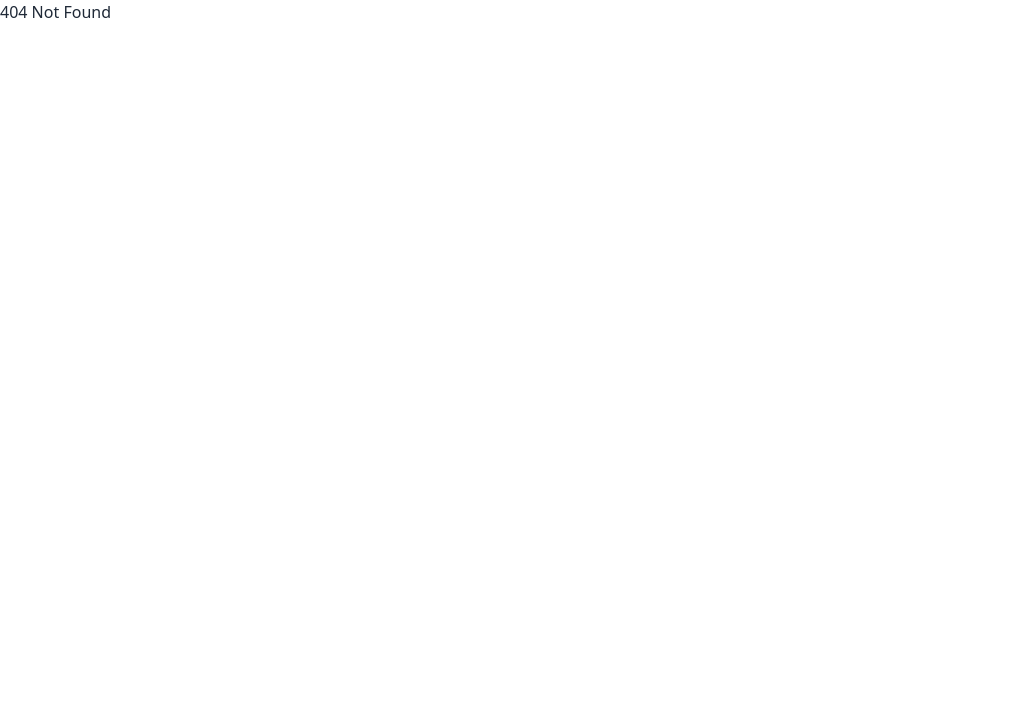
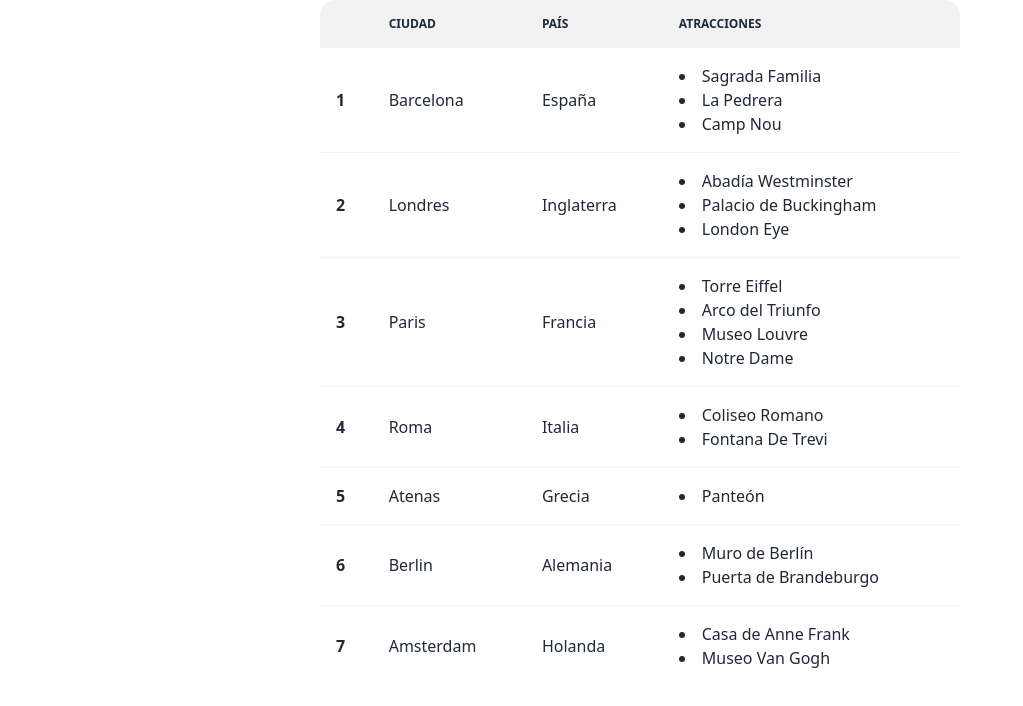
Before and after one commit to ignacioisas9/interaction-gallery, a React (Create React App) app: page /Destinos in a window 1280 px wide. Before the commit this address had no page. Shown: the top 706 px of the page, without its empty margins (0-1023 px from the left). Built offline with nearby package versions, Linux system fonts and the light colour scheme.

Commit message:
react router developed and /Destinos created

```diff
--- a/src/App.js
+++ b/src/App.js
@@ -1,9 +1,9 @@
 import "./App.css";
 import { BrowserRouter, Route, Routes } from "react-router-dom";
 import Home from "./pages/Home"
-import Destinations from "./pages/Destinations"
-import Prices from "./pages/Prices";
-import MyTrip from "./pages/MyTrip";
+import Destinos from "./pages/Destinos"
+import Precios from "./pages/Precios";
+import MiViaje from "./pages/MiViaje";
 import NotFound from "./pages/NotFound";
 
 export function App() {
@@ -12,9 +12,9 @@
     <BrowserRouter>
       <Routes>
         <Route path="/" element={<Home/>} />
-        <Route path="/Destinations" element={<Destinations/>} />
-        <Route path="/Prices" element={<Prices/>} />
-        <Route path="/MyTrip" element={<MyTrip/>} />
+        <Route path="/Destinos" element={<Destinos/>} />
+        <Route path="/Precios" element={<Precios/>} />
+        <Route path="/MiViaje" element={<MiViaje/>} />
         <Route path="*" element={<NotFound/>}/>
       </Routes>
     </BrowserRouter>
--- a/src/Images.js
+++ b/src/Images.js
@@ -1,10 +1,75 @@
-// eslint-disable-next-line import/no-anonymous-default-export
-export default [
-  ["https://wallpapercave.com/wp/wp1825728.jpg", "Barcelona"],
-  ["https://www.1zoom.me/big2/578/306150-alexfas01.jpg", "London"],
-  ["https://www.1zoom.me/big2/34/322924-alexfas01.jpg", "Paris"],
-  ["https://eskipaper.com/images/rome-wallpaper-13.jpg", "Rome"],
-  ["https://wallpaperaccess.com/full/1665530.jpg", "Athens"],
-  ["https://www.teahub.io/photos/full/304-3048490_berlin-germany.jpg", "Berlin"],
-  ["https://www.1zoom.me/big2/898/253581-frederika.jpg", "Amsterdam"],
-];
+export const cities = [
+  {
+    id: 1,
+    image: "https://wallpapercave.com/wp/wp1825728.jpg",
+    city: "Barcelona",
+    country: "España",
+    attractions: [
+      {name: "Sagrada Familia"},
+      {name: "La Pedrera"},
+      {name: "Camp Nou"}
+    ]
+  },
+  {
+    id: 2,
+    image: "https://www.1zoom.me/big2/578/306150-alexfas01.jpg",
+    city: "Londres",
+    country: "Inglaterra",
+    attractions: [
+      {name: "Abadía Westminster"},
+      {name: "Palacio de Buckingham"},
+      {name: "London Eye"}
+    ],
+  },
+  {
+    id: 3,
+    image: "https://www.1zoom.me/big2/34/322924-alexfas01.jpg",
+    city: "Paris",
+    country: "Francia",
+    attractions: [
+      {name: "Torre Eiffel"},
+      {name: "Arco del Triunfo"},
+      {name: "Museo Louvre"},
+      {name: "Notre Dame"}
+    ]
+  },
+  {
+    id: 4,
+    image: "https://eskipaper.com/images/rome-wallpaper-13.jpg",
+    city: "Roma",
+    country: "Italia",
+    attractions: [
+      {name: "Coliseo Romano"},
+      {name: "Fontana De Trevi"}
+    ]
+  },
+  {
+    id: 5,
+    image: "https://wallpaperaccess.com/full/1665530.jpg",
+    city: "Atenas",
+    country: "Grecia",
+    attractions: [
+      {name: "Panteón"}
+    ]
+  },
+  {
+    id: 6,
+    image: "https://www.teahub.io/photos/full/304-3048490_berlin-germany.jpg",
+    city: "Berlin",
+    country: "Alemania",
+    attractions: [
+      {name: "Muro de Berlín"},
+      {name: "Puerta de Brandeburgo"}
+    ]
+  },
+  {
+    id: 7,
+    image: "https://www.1zoom.me/big2/898/253581-frederika.jpg",
+    city: "Amsterdam",
+    country: "Holanda",
+    attractions: [
+      {name: "Casa de Anne Frank"},
+      {name: "Museo Van Gogh"}
+    ]
+  },
+]
--- a/src/pages/Destinations.js
+++ /dev/null
@@ -1,5 +0,0 @@
-export default function Destinations() {
-  return (
-    <div>Destinos</div>
-  )
-}
--- /dev/null
+++ b/src/pages/Destinos.js
@@ -0,0 +1,33 @@
+import React from "react";
+import { cities } from "../Images";
+
+export default function Destinos() {
+  return (
+    <div class="overflow-x-auto w-auto m-auto max-w-screen-sm flex">
+      <table class="table w-full">
+        <thead>
+          <tr>
+            <th></th>
+            <th>Ciudad</th>
+            <th>País</th>
+            <th>Atracciones</th>
+          </tr>
+        </thead>
+        <tbody>
+          {cities.map((city, index) => (
+            <tr>
+              <th>{city.id}</th>
+              <td>{city.city}</td>
+              <td>{city.country}</td>
+              <td>
+                {city.attractions.map((attraction, index) => (
+                  <li>{attraction.name}</li>
+                ))}
+              </td>
+            </tr>
+          ))}
+        </tbody>
+      </table>
+    </div>
+  );
+}
--- a/src/pages/Home.js
+++ b/src/pages/Home.js
@@ -1,9 +1,9 @@
 import React, { useState } from "react";
 import { Form, Field } from "react-final-form";
-import Images from "../Images";
+import { cities } from "../Images";
 
 export default function Home() {
-  const [selectedImg, setSelectedImg] = useState(Images[0][0]);
+  const [selectedImg, setSelectedImg] = useState(cities[0].image);
 
   const onSubmit = (e) => {
     debugger;
@@ -14,7 +14,7 @@
   };
   return (
     <div className="w-auto min-h-screen flex bg-slate-800 font-sans">
-      <div className="m-auto w-auto max-w-screen-sm pt-8 px-0 pr-0 text-center">
+      <div className="m-auto w-auto max-w-screen-sm pt-0 px-0 pr-0 text-center">
         <div class="navbar bg-base-100">
           <div class="navbar-start">
             <div class="dropdown">
@@ -39,22 +39,19 @@
                 class="menu menu-compact dropdown-content mt-3 p-2 shadow bg-base-100 rounded-box w-52 text-left"
               >
                 <li>
-                  <a href="/Destinations">Destinos</a>
+                  <a href="/Destinos">Destinos</a>
                 </li>
                 <li>
-                  <a href="/Prices">Precios</a>
+                  <a href="/Precios">Precios</a>
                 </li>
                 <li>
-                  <a href="/MyTrip">Tu viaje</a>
+                  <a href="/MiViaje">Tu viaje</a>
                 </li>
               </ul>
             </div>
           </div>
           <div class="navbar-center">
-            <a
-              href="/"
-              class="btn btn-ghost normal-case text-xl"
-            >
+            <a href="/" class="btn btn-ghost normal-case text-xl">
               Turismo ciudad
             </a>
           </div>
@@ -112,30 +109,27 @@
         />
         <div className="w-auto flex justify-between flex-wrap pt-10 px-0 pb-10">
           <div className="grid sm:grid-cols-3 md:grid-cols-4 gap-4 w-full  justify-items-center">
-            {Images.map(([img, name], index) => (
+            {cities.map((city, index) => (
               <figure className="relative cursor-pointer hover:scale-105 duration-300">
                 <img
                   className="block w-40 h-28 mx-0 my-0 rounded-md"
                   style={{
-                    border: selectedImg === img ? "4px solid lightblue" : "",
+                    border: selectedImg === city.image ? "4px solid lightblue" : "",
                   }}
                   key={index}
-                  src={img}
-                  alt={name}
+                  src={city.image}
+                  alt={city.city}
                 />
                 <div
                   className="flex flex-col items-center justify-center absolute rounded-md top-0 left-0 w-full h-full overflow-visible font-small text-xl text-white bg-[#00000099] opacity-0 transition-opacity delay-150 hover:opacity-100 duration-500"
-                  onClick={() => setSelectedImg(img)}
+                  onClick={() => setSelectedImg(city.image)}
                 >
-                  {name}
+                  {city.city}
                 </div>
               </figure>
             ))}
           </div>
         </div>
-        <button className="btn m-8 btn-xs sm:btn-sm md:btn-md lg:btn-lg bg-rose-500 hover:bg-rose-900 focus:ring focus:ring-rose-900 text-slate-200">
-          Comprar pasajes
-        </button>
 
         <div className="text-left text-3xl text-slate-50">
           <h1 className="py-8">
@@ -197,7 +191,7 @@
           />
         </div>
 
-        <footer class="footer footer-center p-4 bg-base-300 text-base-content">
+        <footer class="footer footer-center p-4 bg-base-100 text-base-content">
           <div>
             <p>Copyright © 2022 - All right reserved by ACME Industries Ltd</p>
           </div>
--- a/src/pages/MyTrip.js
+++ b/src/pages/MiViaje.js
@@ -1,4 +1,4 @@
-export default function MyTrip() {
+export default function MiViaje() {
   return (
     <div>Mi Viaje</div>
   )
--- a/src/pages/Prices.js
+++ b/src/pages/Precios.js
@@ -1,4 +1,4 @@
-export default function Prices() {
+export default function Precios() {
   return (
     <div>Precios</div>
   )
```
